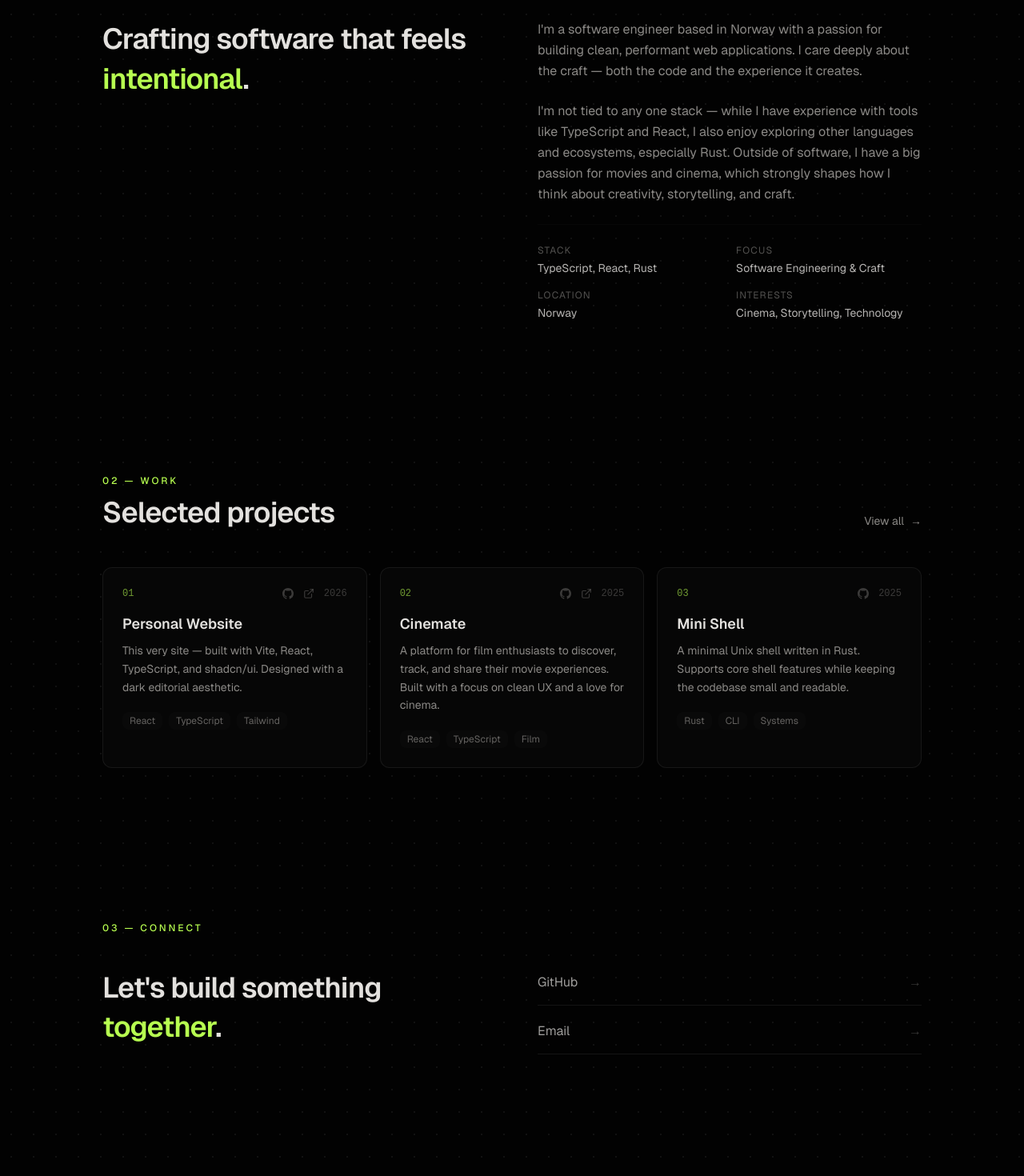
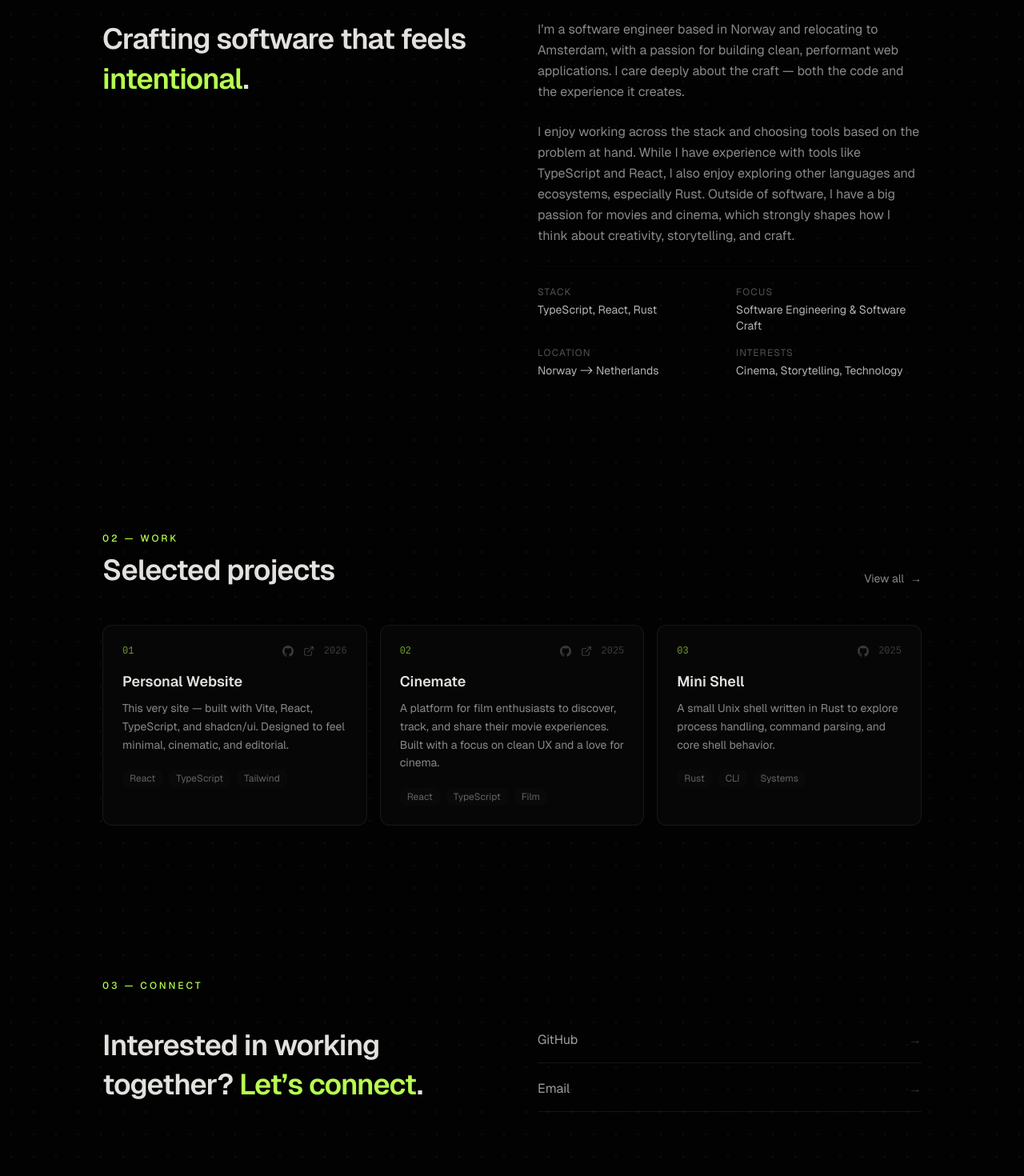
Before and after one commit to simonbjerkas/portfolio, a React (Vite) app: page / in a window 1280 px wide. Shown: the part 920-2390 px from the top of the page at 80% size. Built offline with nearby package versions, Linux system fonts and the light colour scheme.

Commit message:
refactor(text): updated the text to add relocation intent

```diff
--- a/src/components/AboutSection.tsx
+++ b/src/components/AboutSection.tsx
@@ -21,14 +21,16 @@ export function AboutSection() {
           {/* Details */}
           <div className="space-y-6 text-muted-foreground leading-relaxed">
             <p>
-              I'm a software engineer based in Norway with a passion for
-              building clean, performant web applications. I care deeply about
-              the craft — both the code and the experience it creates.
+              I’m a software engineer based in Norway and relocating to
+              Amsterdam, with a passion for building clean, performant web
+              applications. I care deeply about the craft — both the code and
+              the experience it creates.
             </p>
             <p>
-              I'm not tied to any one stack — while I have experience with tools
-              like TypeScript and React, I also enjoy exploring other languages
-              and ecosystems, especially Rust. Outside of software, I have a big
+              I enjoy working across the stack and choosing tools based on the
+              problem at hand. While I have experience with tools like
+              TypeScript and React, I also enjoy exploring other languages and
+              ecosystems, especially Rust. Outside of software, I have a big
               passion for movies and cinema, which strongly shapes how I think
               about creativity, storytelling, and craft.
             </p>
@@ -38,8 +40,8 @@ export function AboutSection() {
             <div className="grid grid-cols-2 gap-4 text-sm">
               {[
                 ["Stack", "TypeScript, React, Rust"],
-                ["Focus", "Software Engineering & Craft"],
-                ["Location", "Norway"],
+                ["Focus", "Software Engineering & Software Craft"],
+                ["Location", "Norway -> Netherlands"],
                 ["Interests", "Cinema, Storytelling, Technology"],
               ].map(([label, value]) => (
                 <div key={label}>
--- a/src/components/ConnectSection.tsx
+++ b/src/components/ConnectSection.tsx
@@ -13,8 +13,8 @@ export function ConnectSection() {
 
         <div className="grid md:grid-cols-2 gap-16 items-center">
           <h2 className="text-3xl sm:text-4xl font-semibold tracking-tight leading-snug">
-            Let's build something <span className="text-primary">together</span>
-            .
+            Interested in working together?{" "}
+            <span className="text-primary">Let’s connect</span>.
           </h2>
 
           <div className="space-y-1">
--- a/src/components/Hero.tsx
+++ b/src/components/Hero.tsx
@@ -4,7 +4,7 @@ const ROLES = [
   "software engineer.",
   "problem solver.",
   "movie lover.",
-  "builder of things.",
+  "builder.",
   "passionate learner.",
 ];
 
@@ -115,7 +115,7 @@ export function Hero() {
         {/* Tagline */}
         <p className="mt-6 max-w-lg text-muted-foreground text-base leading-relaxed animate-fade-up-delay-3">
           I build thoughtful digital products — with a focus on clean code,
-          great UX, and lasting quality.
+          intuitive UX, and lasting quality.
         </p>
 
         {/* Scroll cue */}
--- a/src/data/projects.ts
+++ b/src/data/projects.ts
@@ -14,7 +14,7 @@ export const projects: Project[] = [
     id: "personal-site",
     title: "Personal Website",
     description:
-      "This very site — built with Vite, React, TypeScript, and shadcn/ui. Designed with a dark editorial aesthetic.",
+      "This very site — built with Vite, React, TypeScript, and shadcn/ui. Designed to feel minimal, cinematic, and editorial.",
     tags: ["React", "TypeScript", "Tailwind"],
     github: "https://github.com/simonbjerkas/portfolio",
     url: "https://simonbjerkas.com",
@@ -36,7 +36,7 @@ export const projects: Project[] = [
     id: "mini-shell",
     title: "Mini Shell",
     description:
-      "A minimal Unix shell written in Rust. Supports core shell features while keeping the codebase small and readable.",
+      "A small Unix shell written in Rust to explore process handling, command parsing, and core shell behavior.",
     tags: ["Rust", "CLI", "Systems"],
     github: "https://github.com/simonbjerkas/shell-rust",
     year: "2025",
```
Also changed, not shown: 1 other file (tests, documents, lock files or other folders).
